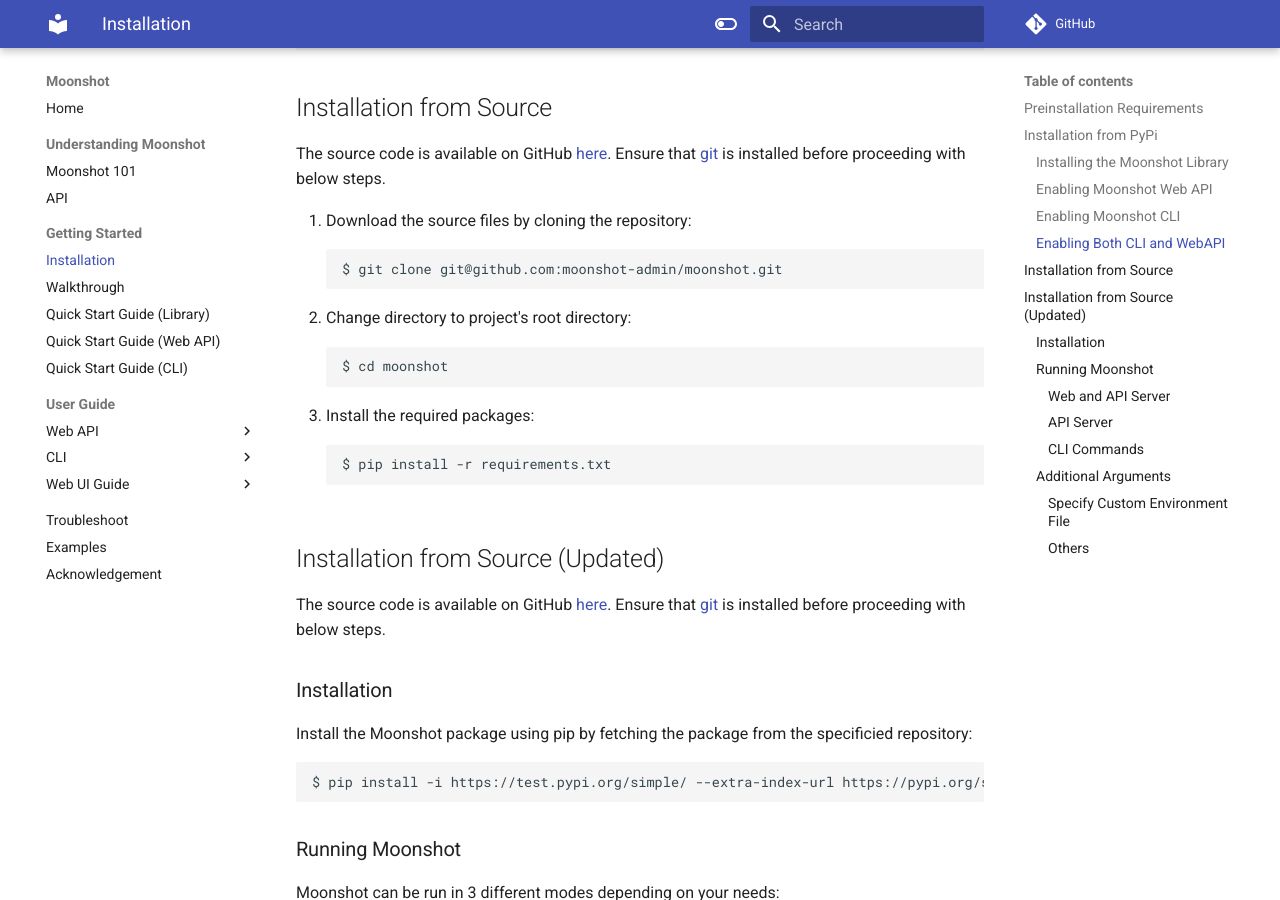
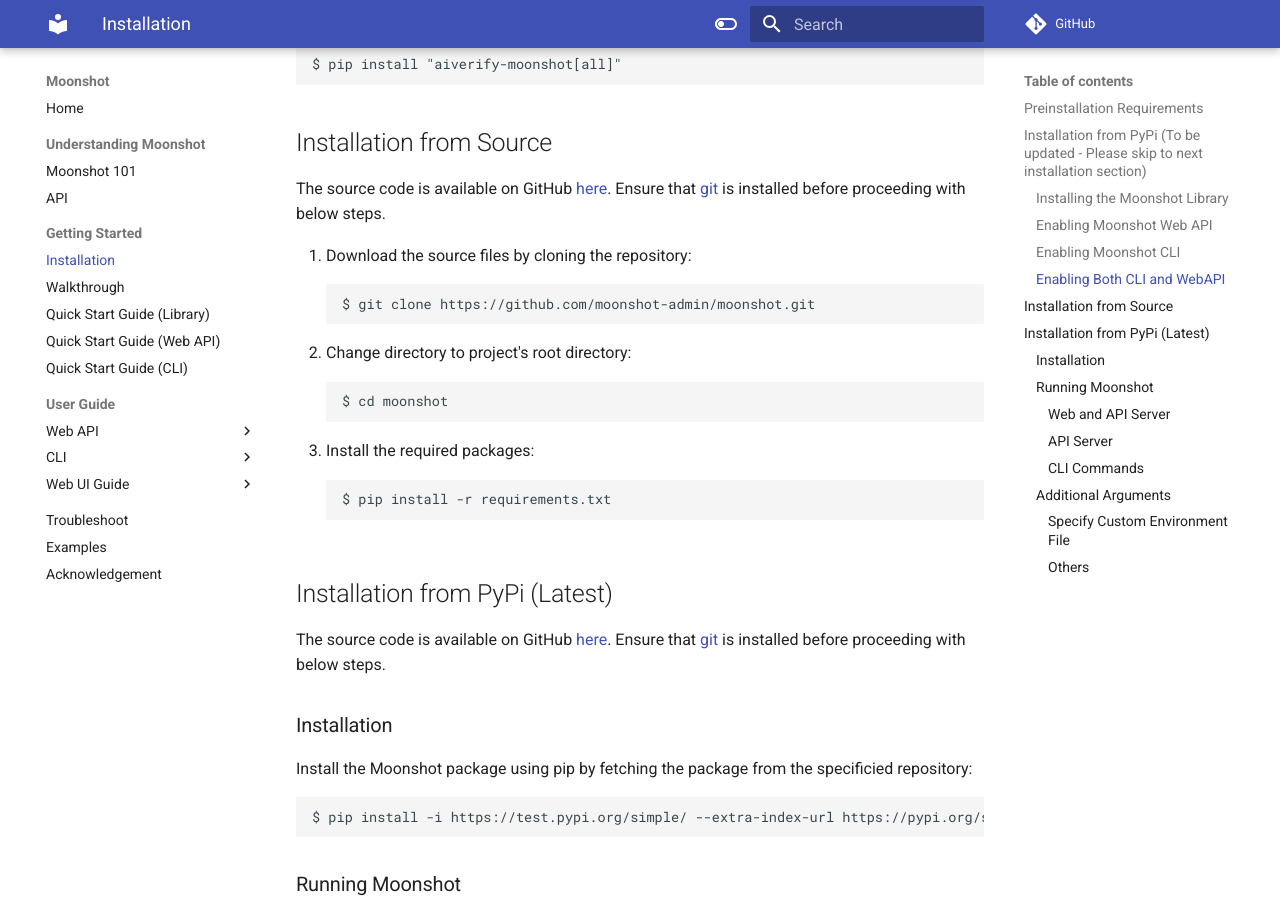
Before and after one commit to aiverify-foundation/moonshot, an MkDocs documentation site: the page built from docs/getting_started/installation.md, in a window 1280 px wide and 900 px high, scrolled down 1381 px. Built offline with MkDocs 1.6.1 and Material for MkDocs 9.7.7, drawn with Linux system fonts in a browser that asks for light colours; comment, search, counter and statistics services are not loaded; some of the changed text lies outside the part shown.

Commit message:
Add temporary user notes to the installation sections

````diff
--- a/docs/getting_started/installation.md
+++ b/docs/getting_started/installation.md
@@ -10,7 +10,7 @@
 | [NodeJs](https://nodejs.org/en/download)                                           | v20.11.1 LTS or above               |
 | npm                                        | v10.8.0 or above               |
 
-## Installation from PyPi
+## Installation from PyPi (To be updated - Please skip to next installation section)
 *You can find the Moonshot Package [here](https://pypi.org/project/projectmoonshot-imda/).*
 
 
@@ -44,7 +44,7 @@
 
 1. Download the source files by cloning the repository:
 ```
-$ git clone git@github.com:moonshot-admin/moonshot.git
+$ git clone https://github.com/moonshot-admin/moonshot.git
 ```
 2. Change directory to project's root directory:
 ```
@@ -56,7 +56,7 @@
 ```
 
 
-## Installation from Source (Updated)
+## Installation from PyPi (Latest)
 The source code is available on GitHub [here](https://github.com/moonshot-admin/moonshot). Ensure that [git](https://git-scm.com/downloads) is installed before proceeding with below steps.
 
 ### Installation
````
